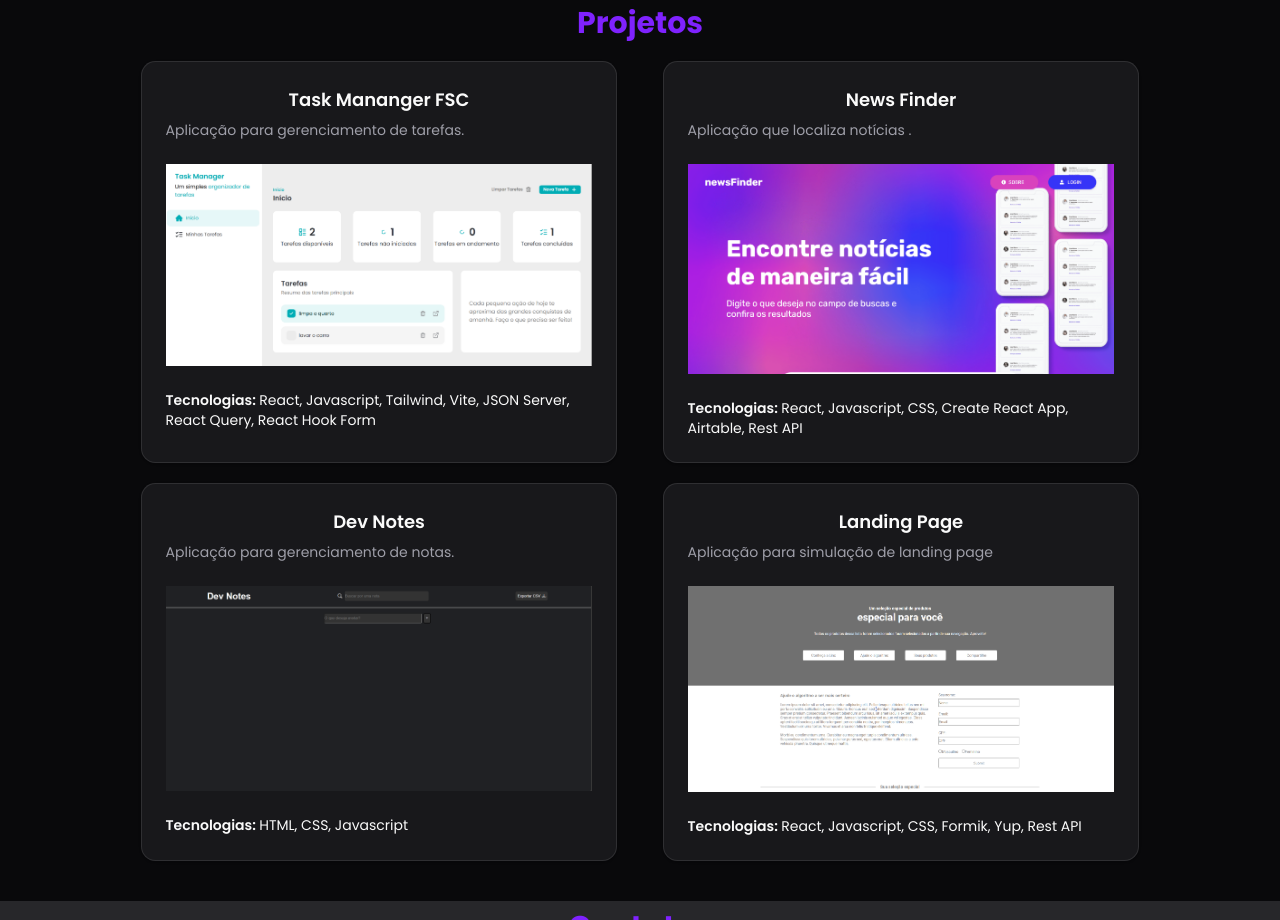
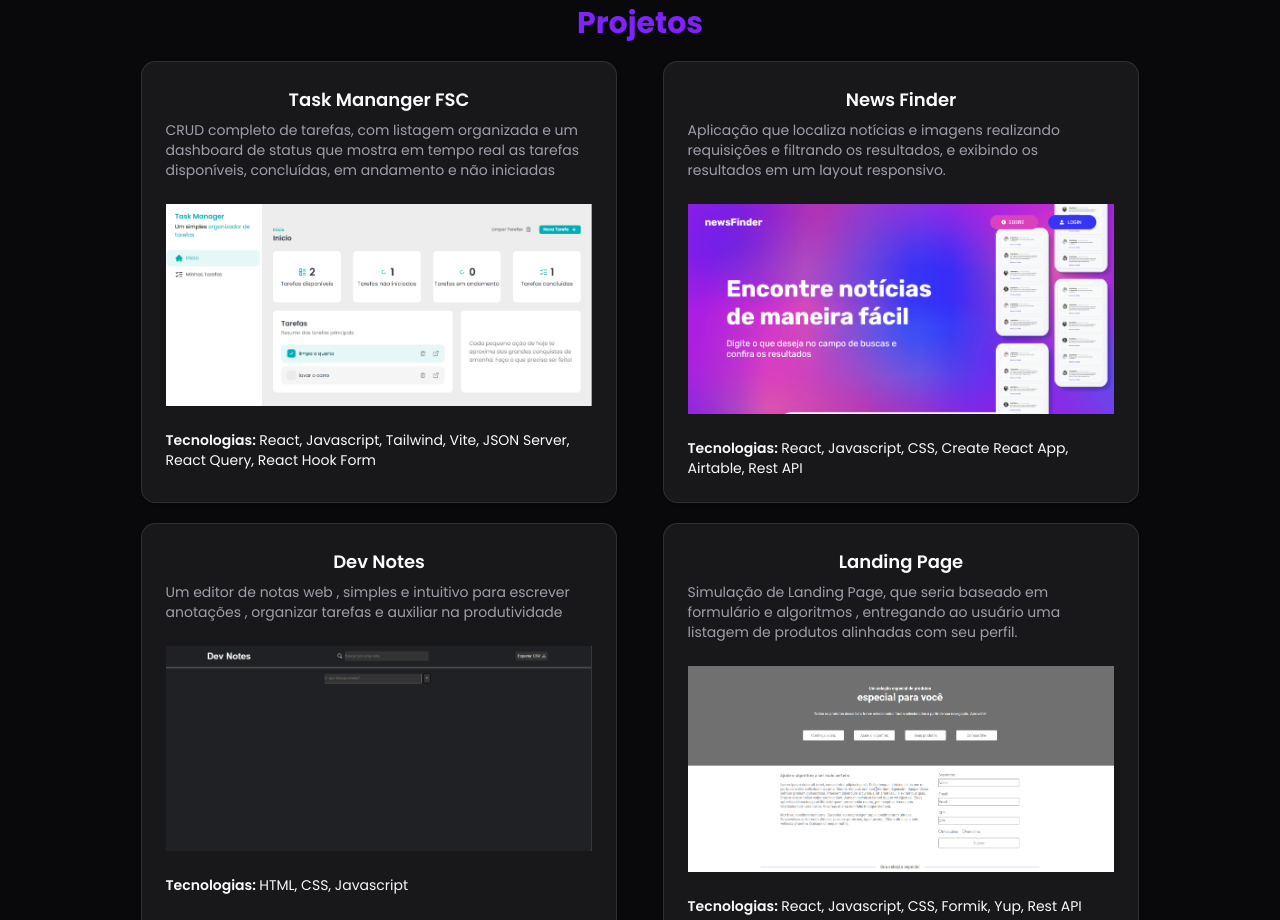
Before and after one commit to VinicyosFerreira/portfolio-vinicyosFerreira-2.0, a React (Vite) app: page / in a window 1280 px wide. Shown: the part 1120-2040 px from the top of the page. Built offline with nearby package versions, Linux system fonts and the light colour scheme.

Commit message:
feat: add more information to projects

```diff
--- a/src/components/app/CardProject.tsx
+++ b/src/components/app/CardProject.tsx
@@ -35,6 +35,7 @@ const CardProject = ({project}: {project: PROJECTS_TYPE}) => {
           >
             <div className="bg-accent cursor-pointer p-2 w-45 rounded-lg">
               <a
+                href={project.repositorieURL}
                 className="text-primary font-semibold flex justify-center items-center gap-2"
                 target="_blank"
               >
--- a/src/constants/Projects.ts
+++ b/src/constants/Projects.ts
@@ -17,38 +17,54 @@ export const PROJECTS: PROJECTS_TYPE[] = [
   {
     id: 1,
     name: 'Task Mananger FSC',
-    description: 'Aplicação para gerenciamento de tarefas.',
+    description: `CRUD completo de tarefas, com listagem organizada e um dashboard de status que mostra em tempo real as
+    tarefas disponíveis, concluídas, em andamento e não iniciadas`,
     imgURL: coverTaskManager,
-    technologies: ['React', 'Javascript', 'Tailwind', 'Vite' , 'JSON Server', 'React Query' , 'React Hook Form'],
-    repositorieURL: "https://github.com/VinicyosFerreira/To-Do-List-Mananger",
-    demoURL: "https://to-do-list-mananger.vercel.app"
+    technologies: [
+      'React',
+      'Javascript',
+      'Tailwind',
+      'Vite',
+      'JSON Server',
+      'React Query',
+      'React Hook Form',
+    ],
+    repositorieURL: 'https://github.com/VinicyosFerreira/To-Do-List-Mananger',
+    demoURL: 'https://to-do-list-mananger.vercel.app',
   },
   {
     id: 2,
     name: 'News Finder',
-    description:
-      `Aplicação que localiza notícias .`,
+    description: `Aplicação que localiza notícias e imagens realizando requisições e filtrando os resultados, e
+    exibindo os resultados em um layout responsivo.`,
     imgURL: coverNewsFinder,
-    technologies: ['React', 'Javascript', 'CSS', 'Create React App' , 'Airtable' , 'Rest API'],
-    repositorieURL: "https://github.com/VinicyosFerreira/Newtab-Newsfinder",
-    demoURL: "https://newtabnewsfinder.netlify.app"
+    technologies: [
+      'React',
+      'Javascript',
+      'CSS',
+      'Create React App',
+      'Airtable',
+      'Rest API',
+    ],
+    repositorieURL: 'https://github.com/VinicyosFerreira/Newtab-Newsfinder',
+    demoURL: 'https://newtabnewsfinder.netlify.app',
   },
   {
     id: 3,
     name: 'Dev Notes',
-    description: 'Aplicação para gerenciamento de notas.',
+    description: 'Um editor de notas web , simples e intuitivo para escrever anotações , organizar tarefas e auxiliar na produtividade',
     imgURL: coverDevNotes,
-    technologies: ['HTML' , 'CSS' , 'Javascript'],
-    repositorieURL: "https://github.com/VinicyosFerreira/Dev_Notes",
-    demoURL: "https://vinicyosferreira.github.io/Dev_Notes/"
+    technologies: ['HTML', 'CSS', 'Javascript'],
+    repositorieURL: 'https://github.com/VinicyosFerreira/Dev_Notes',
+    demoURL: 'https://vinicyosferreira.github.io/Dev_Notes/',
   },
   {
     id: 4,
     name: 'Landing Page',
-    description: 'Aplicação para simulação de landing page',
+    description: 'Simulação de Landing Page, que seria baseado em formulário e algoritmos , entregando ao usuário uma listagem de produtos alinhadas com seu perfil.',
     imgURL: coverLandingPage,
-    technologies: ['React' , 'Javascript' , 'CSS' , 'Formik' , 'Yup', 'Rest API'],
-    repositorieURL: "https://github.com/VinicyosFerreira/Landing-Page",
-    demoURL: "https://vinicyosferreira.github.io/Landing_Page/"
-  }
+    technologies: ['React', 'Javascript', 'CSS', 'Formik', 'Yup', 'Rest API'],
+    repositorieURL: 'https://github.com/VinicyosFerreira/Landing_Page',
+    demoURL: 'https://vinicyosferreira.github.io/Landing_Page/',
+  },
 ];
```
